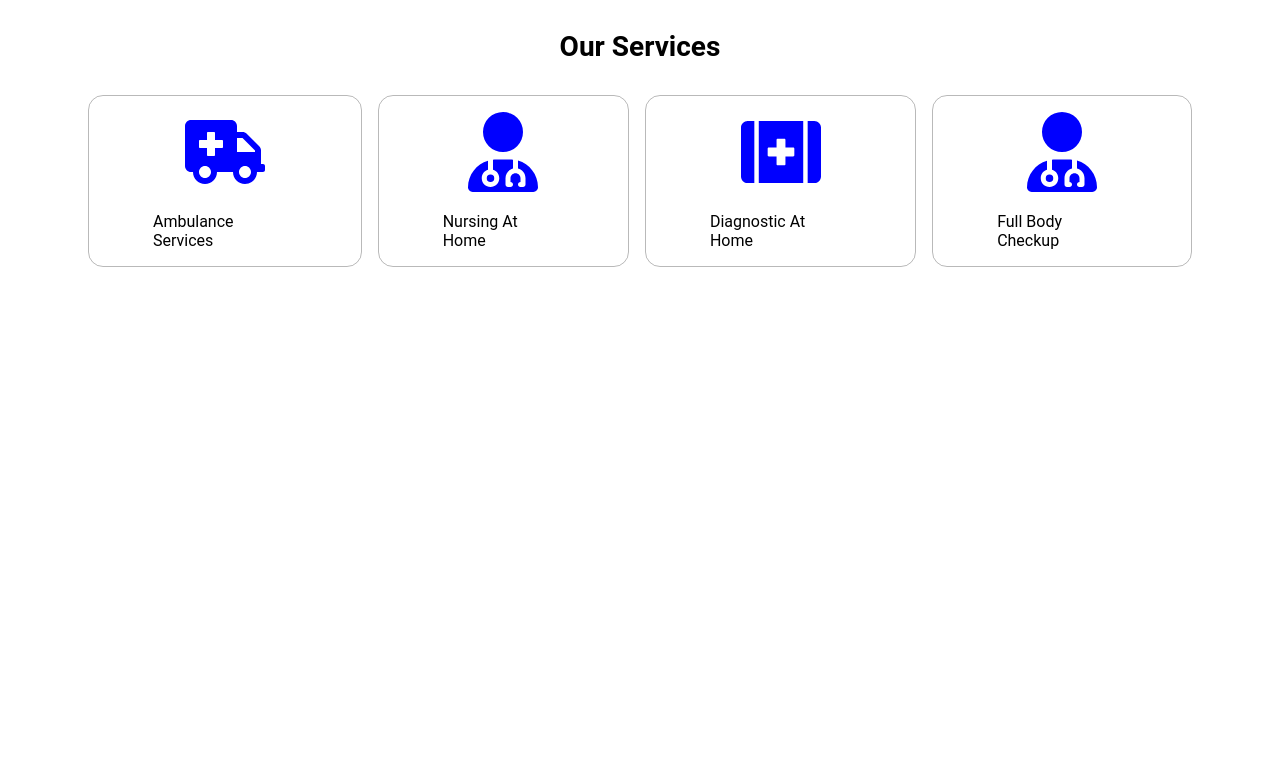
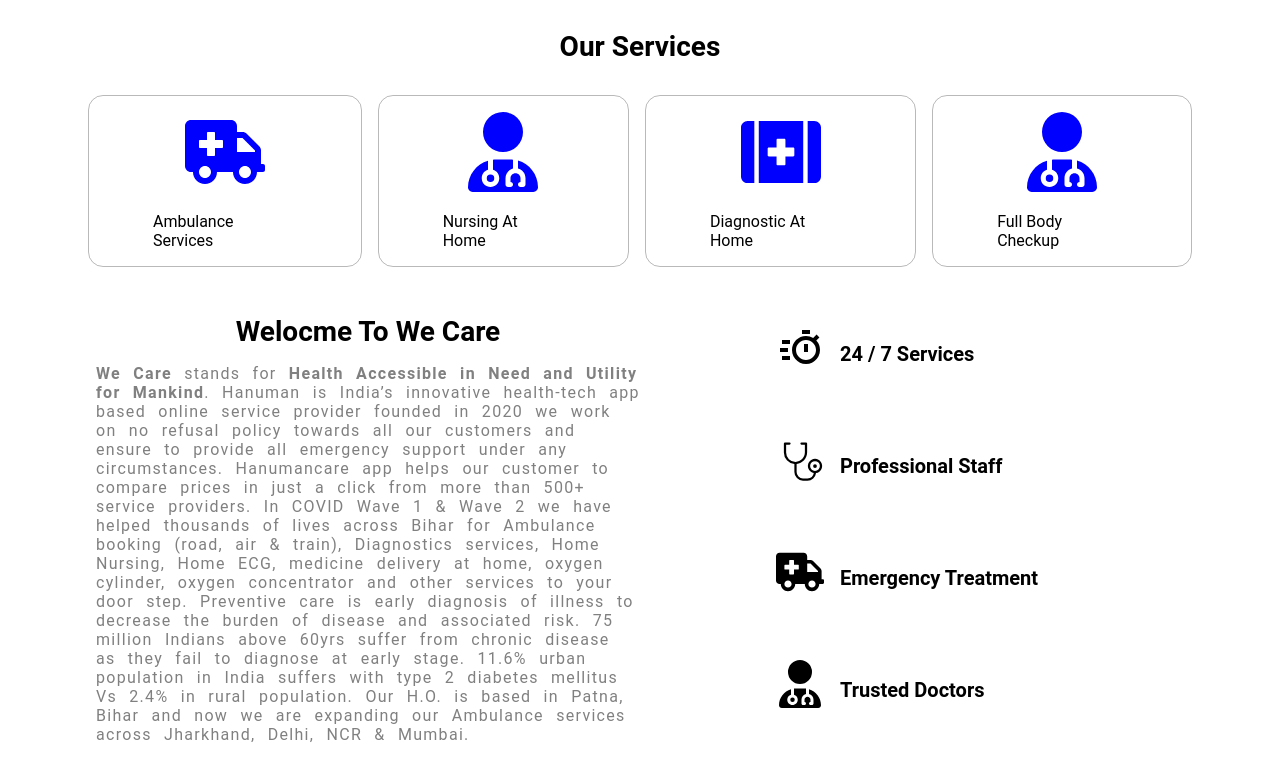
Before and after one commit to sinha-niranjan/WE-CARE, a React (Vite) app: page / in a window 1280 px wide. Shown: the part 657-1438 px from the top of the page. Before the commit the page ends 972 px from the top, so only its background shows below. Built offline with nearby package versions, Linux system fonts and the light colour scheme.

Commit message:
Changes to be committed: 	modified:   src/pages/Home/Home.css 	modified:   src/pages/Home/Home.jsx

```diff
--- a/src/pages/Home/Home.css
+++ b/src/pages/Home/Home.css
@@ -1,5 +1,6 @@
 .home {
   display: flex;
+  flex-direction: column;
   justify-content: center;
   align-items: center;
   padding: 2rem 5rem;
@@ -38,19 +39,84 @@
   /* background-color: rgba(135, 207, 235, 0.295); */
   border: 1px solid rgba(0, 0, 0, 0.274);
   border-radius: 15px;
-  transition: all 0.3 ease-in-out;
+  transition: all 0.5s ease;
 }
 
 .service-icon {
   font-size: 5rem;
   color: blue;
-  transition: all 0.3 ease-in-out;
+  transition: all 0.3 ease;
 }
 
 .service:hover {
   background-color: #00a652;
   color: white;
+  translate: 0 -10px;
 }
 .service:hover > .service-icon {
   color: white;
 }
+
+.bottom {
+  display: flex;
+  justify-content: center;
+  align-items: center;
+  width: 100%;
+}
+
+.home-about {
+  flex: 0.5;
+  display: flex;
+  flex-direction: column;
+  justify-content: center;
+  align-items: center;
+  max-width: 45rem;
+  /* background-color:whitesmoke; */
+  padding: 1rem;
+}
+
+.home-about > h3 {
+  justify-self: center;
+  font-size: 28px;
+  font-weight: 700;
+  margin: 1rem 0;
+}
+
+.home-about > p {
+  color: gray;
+  letter-spacing: 1.3px;
+  word-spacing: 7px;
+}
+.info-box {
+  flex: 0.5;
+  display: flex;
+  flex-direction: column;
+  justify-content: center;
+  align-items: center;
+}
+
+.info {
+  height: 7rem;
+  width: 20rem;
+  display: flex;
+  justify-content: flex-start;
+  align-items: center;
+  transition: all 0.3s ease;
+  /* background-color: wheat; */
+}
+
+.info-icon {
+  font-size: 3rem;
+  padding: 0 1rem 0 0.5rem;
+}
+
+.info > p {
+  font-weight: 600;
+  font-size: 20px;
+}
+
+.info:hover {
+  translate: 0 -10px;
+  border-radius: 5px;
+  box-shadow: 5px 5px 25px 5px #00a6533d;
+}
--- a/src/pages/Home/Home.jsx
+++ b/src/pages/Home/Home.jsx
@@ -3,23 +3,43 @@
 import "./Home.css";
 import { FaAmbulance, FaFirstAid } from "react-icons/fa";
 import { FaUserDoctor } from "react-icons/fa6";
-
+import { BiTimer } from "react-icons/bi";
+import { PiStethoscopeLight } from "react-icons/pi";
 const services = [
   {
-    icon: <FaAmbulance   />,
+    icon: <FaAmbulance />,
     text: "Ambulance Services",
   },
   {
-    icon: <FaUserDoctor   />,
+    icon: <FaUserDoctor />,
     text: "Nursing At Home",
   },
   {
-    icon: <FaFirstAid   />,
+    icon: <FaFirstAid />,
     text: "Diagnostic At Home",
   },
   {
-    icon: <FaUserDoctor   />,
+    icon: <FaUserDoctor />,
     text: "Full Body Checkup",
+  },
+];
+
+const infos = [
+  {
+    icon: <BiTimer />,
+    text: "24 / 7 Services",
+  },
+  {
+    icon: <PiStethoscopeLight />,
+    text: "Professional Staff",
+  },
+  {
+    icon: <FaAmbulance />,
+    text: "Emergency Treatment",
+  },
+  {
+    icon: <FaUserDoctor />,
+    text: "Trusted Doctors",
   },
 ];
 
@@ -42,7 +62,7 @@
           </p>
         </div>
         <div className="services">
-          <p style={{margin: "1rem"}}>Our Services</p>
+          <p style={{ margin: "1rem" }}>Our Services</p>
           <div className="service-icons">
             {services.map((item, i) => (
               <div className="service" key={i}>
@@ -53,6 +73,39 @@
           </div>
         </div>
       </div>
+      <div className="bottom">
+        <div className="home-about">
+          <h3>Welocme To We Care</h3>
+          <p>
+            <strong>We Care</strong> stands for{" "}
+            <strong>Health Accessible in Need and Utility for Mankind</strong>.
+            Hanuman is India’s innovative health-tech app based online service
+            provider founded in 2020 we work on no refusal policy towards all
+            our customers and ensure to provide all emergency support under any
+            circumstances. Hanumancare app helps our customer to compare prices
+            in just a click from more than 500+ service providers. In COVID Wave
+            1 & Wave 2 we have helped thousands of lives across Bihar for
+            Ambulance booking (road, air & train), Diagnostics services, Home
+            Nursing, Home ECG, medicine delivery at home, oxygen cylinder,
+            oxygen concentrator and other services to your door step. Preventive
+            care is early diagnosis of illness to decrease the burden of disease
+            and associated risk. 75 million Indians above 60yrs suffer from
+            chronic disease as they fail to diagnose at early stage. 11.6% urban
+            population in India suffers with type 2 diabetes mellitus Vs 2.4% in
+            rural population. Our H.O. is based in Patna, Bihar and now we are
+            expanding our Ambulance services across Jharkhand, Delhi, NCR &
+            Mumbai.
+          </p>
+        </div>
+        <div className="info-box">
+          {infos.map((info, i) => (
+            <div className="info">
+              <div className="info-icon">{info.icon}</div>
+              <p>{info.text}</p>
+            </div>
+          ))}
+        </div>
+      </div>
     </div>
   );
 };
```
